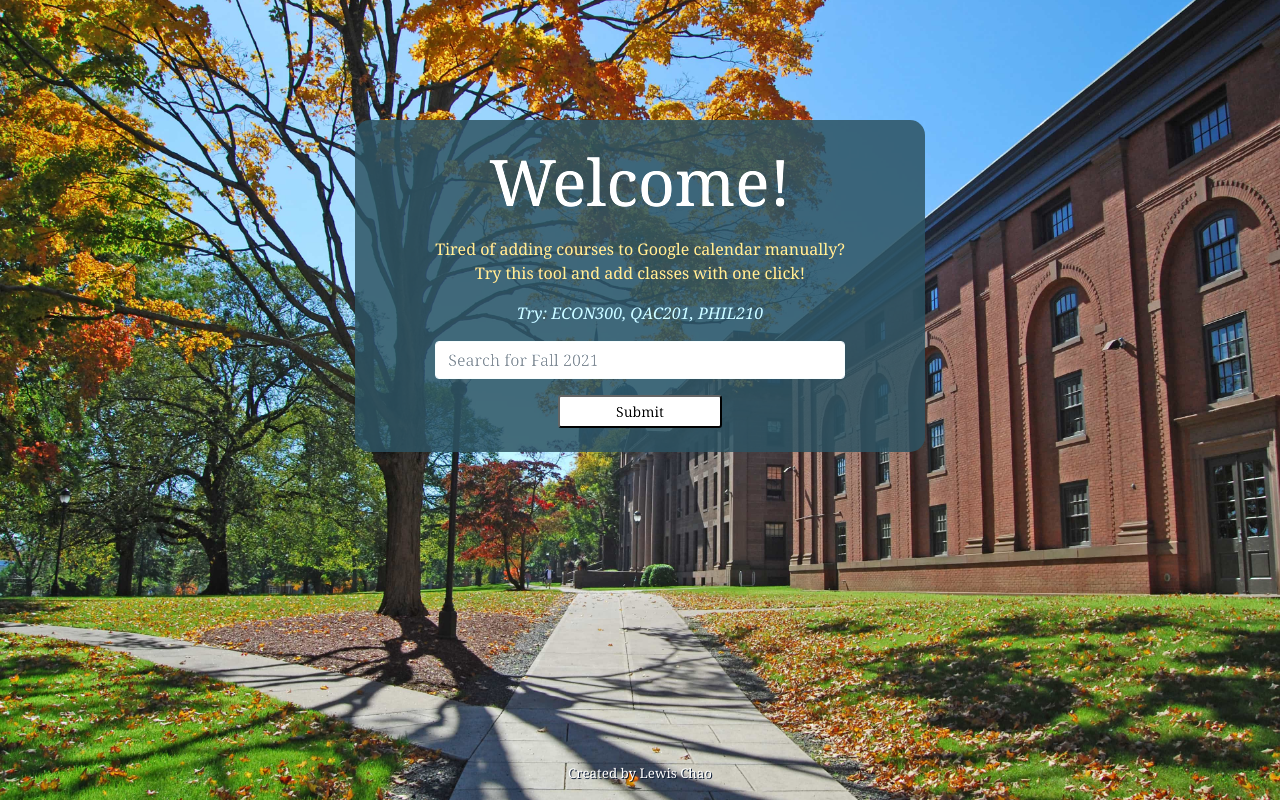
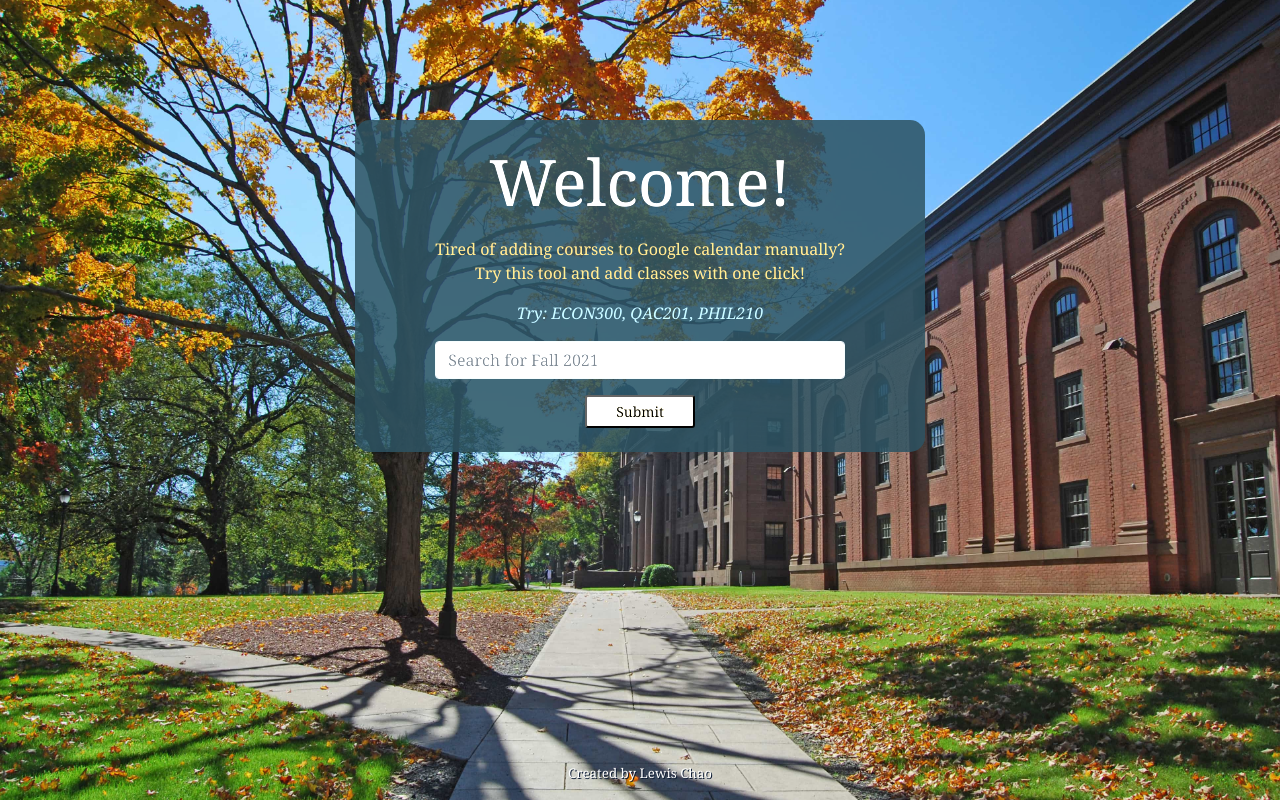
Before and after one commit to lewiseng/WesCal, a Flask app: page / in a window 1280 px wide. Run offline with Flask 2, Linux system fonts and the light colour scheme.

Commit message:
fix sumbit button

```diff
--- a/templates/index.html
+++ b/templates/index.html
@@ -37,6 +37,9 @@
             width:40%;
             min-width: 500px;
         }
+        .sub {
+            width: 20%;
+        }
     }
     @media screen and (max-width: 1000px){
         .warning {
@@ -46,6 +49,10 @@
         }
         .warningText {
             font-size: smaller;
+        }
+
+        .sub{
+            width : 30%;
         }
     }
 </style>
@@ -82,7 +89,7 @@
                     <form action="" method='POST'>
                         <p class="mt-3" style="color: lightblue; font-family: 'Noto Serif', serif; font-style: italic;">Try: ECON300, QAC201, PHIL210</p>
                         <input type="text" name="course" class="form-control mb-3 w-75" placeholder="Search for Fall 2021" style="font-family: 'Noto Serif', serif; margin-left:auto; margin-right: auto; text-transform:uppercase;">
-                        <input type="submit" value="Submit" class="form-control-sm mb-4" style="font-family: 'Noto Serif', serif; width: 30%; margin-left:auto; margin-right: auto;">
+                        <input type="submit" value="Submit" class="form-control-sm mb-4 sub" style="font-family: 'Noto Serif', serif; margin-left:auto; margin-right: auto; background-color: cornsilk;">
                     </form>
                 </div>
             </div>
```
Lines whose indentation alone changed are shown as unchanged.
